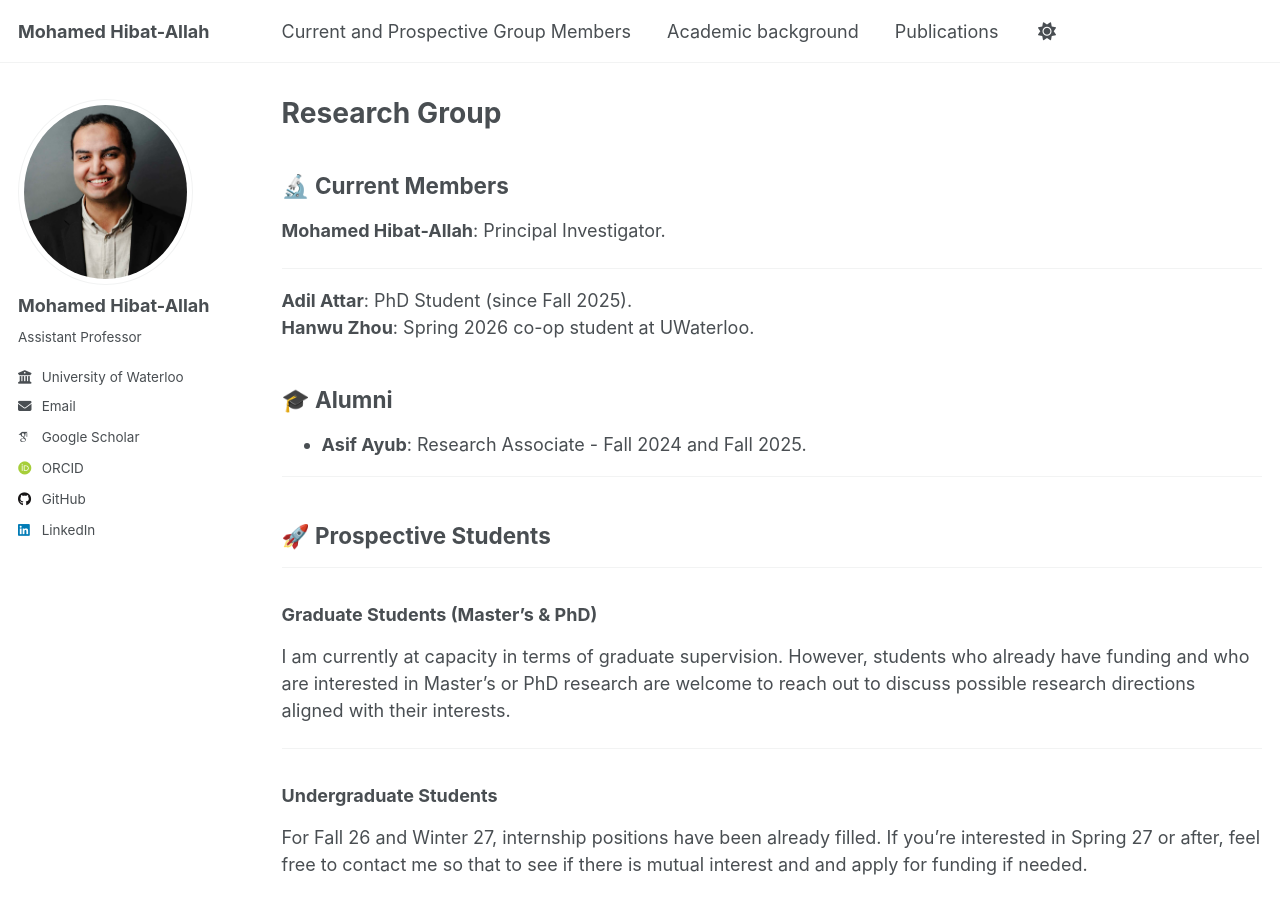
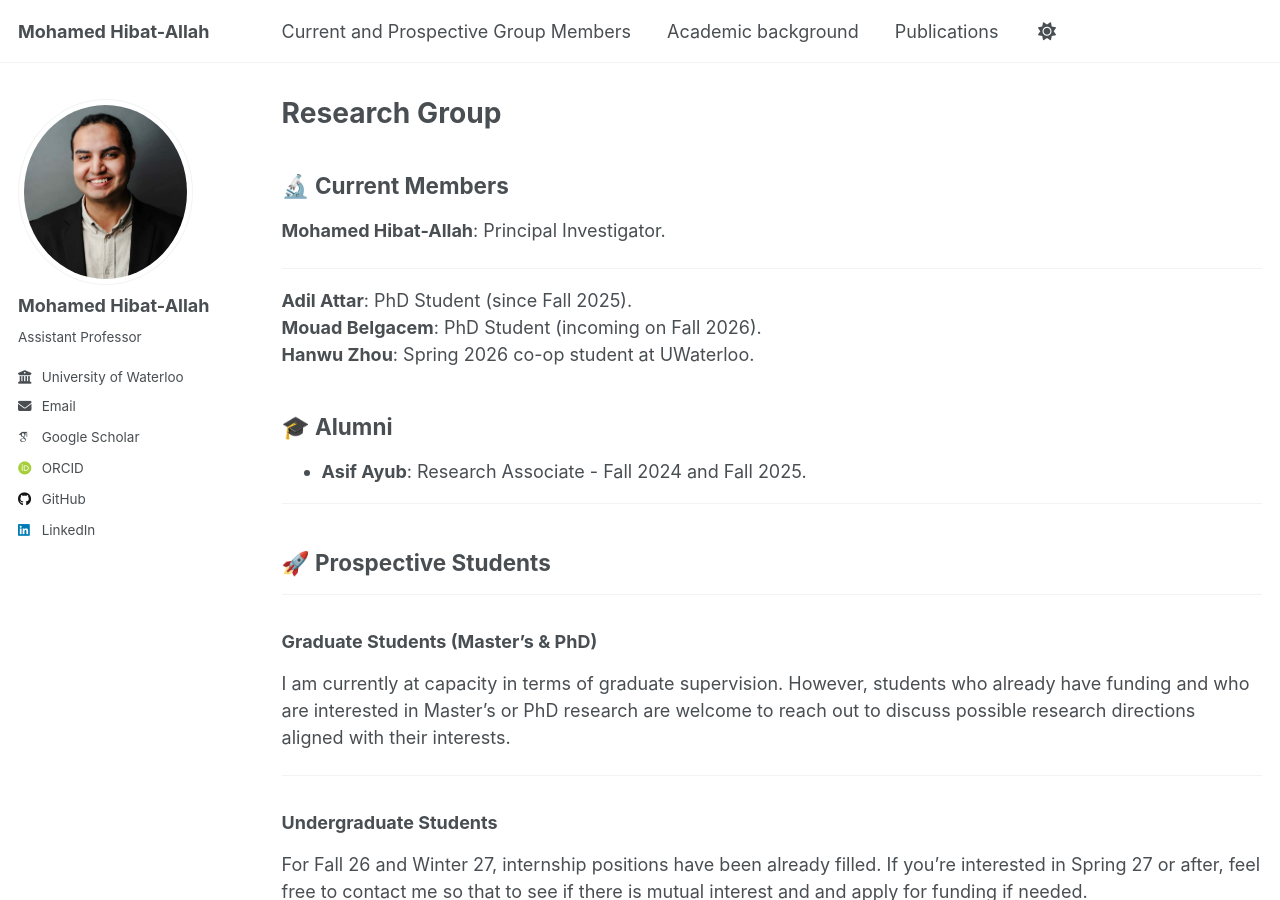
Before and after one commit to mhibatallah/mhibatallah.github.io, a Jekyll site: the page built from _pages/group.md, in a window 1280 px wide and 900 px high. Built offline with Jekyll 4.4.1, drawn with Linux system fonts in a browser that asks for light colours; some web fonts are replaced; a script that is not in the unit is left out.

Commit message:
update group page

```diff
--- a/_pages/group.md
+++ b/_pages/group.md
@@ -11,6 +11,7 @@ permalink: /group/
 ---
 
 **Adil Attar**: PhD Student (since Fall 2025).
+**Mouad Belgacem**: PhD Student (incoming on Fall 2026).
 **Hanwu Zhou**: Spring 2026 co-op student at UWaterloo.
 <!-- **Asif Ayub**: Part-time Research Associate - Fall 2025. -->
 
```
